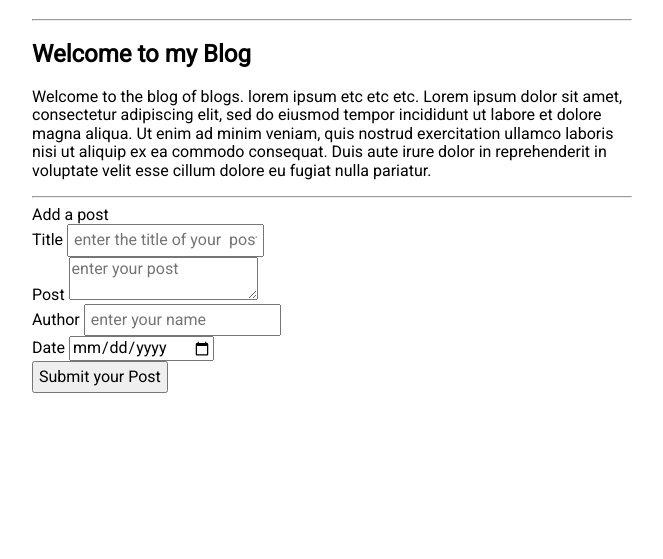
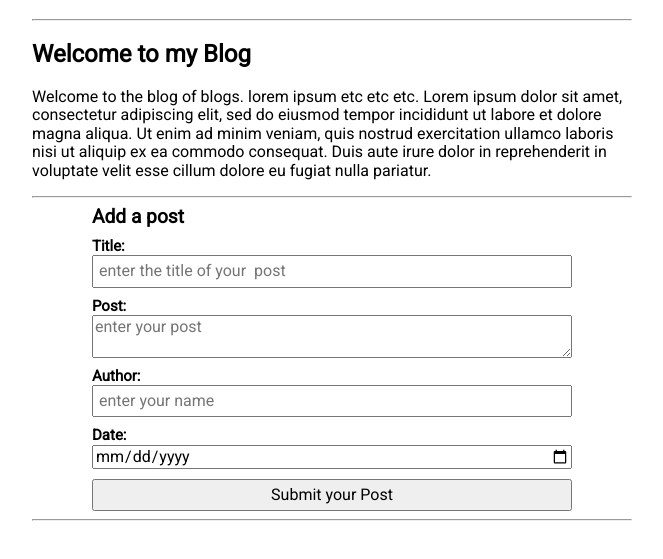
Before and after one commit to jtribulato/blog, a website: page views/index.html in a window 1280 px wide. Shown: the part 61-620 px from the top of the page, without its empty margins (308-971 px from the left). Drawn offline with nearby package versions, Linux system fonts and the light colour scheme; no server answers.

Commit message:
updating files

```diff
--- a/public/client.js
+++ b/public/client.js
@@ -15,8 +15,8 @@ var blogItemTemplate = (
       '<li class="js-post-publishDate">' +
       '</li>' +
       '<div class="post-controls">' +
-        '<button class="js-post-delete">' +
-          '<span class="button-label">delete</span>' +
+        '<button class="js-post-delete" id="js-post-delete">' +
+          '<span class="button-label">Delete</span>' +
         '</button>' +
       '</div>' +
     '</div>'
--- a/public/styles.css
+++ b/public/styles.css
@@ -5,7 +5,10 @@
   body {
     font-family: 'Roboto', sans-serif;
   }
-
+  label {
+    font-weight: 800;
+    font-size: 1.2em;
+  }
   button, input[type="text"] {
     padding: 5px;
   }
@@ -51,3 +54,24 @@
   .js-post-publishDate {
     font-size: 10px;
   }
+  .js-input {
+    font-size: 15px;
+    font-weight: 800;
+ }
+ .js-input, button{
+   margin-top: 10px;
+}
+  }
+input, textarea {
+  width: 80%;
+}
+
+.form-area {
+  width: 80%;
+  display: grid;
+  margin: 0 auto;
+
+}
+.label {
+  margin-bottom: 10px;
+}
--- a/views/index.html
+++ b/views/index.html
@@ -18,17 +18,7 @@
             <h1>Blog of Blogs</h1>
         </header>
         <main>
-            <!-- <section>
-          <h2>Blog</h2>
-          <form id="blog-form">
-            <label for="blog-entry">Add an post</label>
-            <input type="text" name="blog-entry" id="js-new-item" placeholder="enter your  post">
-            <button type="submit">Add your Post</button>
-          </form>
 
-          <ul class="blog-items">
-          </ul>
-        </section> -->
             <hr>
             <section>
                 <h2>Welcome to my Blog</h2>
@@ -39,16 +29,21 @@
                     cillum dolore eu fugiat nulla pariatur.
                 </p>
                 <hr>
-                <form action="/blog-posts" method="post" id="js-post-form" >
-                    <label for="blog-entry">Add a post</label><br>
-                    Title <input type="text" name="blog-entry-title" id="js-title" placeholder="enter the title of your  post"><br>
-                    Post <textarea type="text" name="blog-entry-content" id="js-content" placeholder="enter your post"></textarea><br>
-                    Author <input type="text" name="blog-entry-author" id="js-author" placeholder="enter your name"><br>
-                    Date <input type="date" name="blog-entry-publishDate" id="js-publishDate" placeholder="enter the date"><br>
-
-
-                    <button type="submit">Submit your Post</button>
-                  </form>
+                 <form action="/blog-posts" method="post" id="js-post-form">
+                    <div class="form-area">
+                        <label for="blog-entry"><span class="label"> Add a post</span></label>
+                        <span class="js-input js-input-title">Title:</span><input type="text" name="blog-entry-title"
+                            id="js-title" placeholder="enter the title of your  post">
+                        <span class="js-input js-input-content">Post:</span><textarea type="text" name="blog-entry-content"
+                            id="js-content" placeholder="enter your post"></textarea>
+                        <span class="js-input js-input-author">Author:</span><input type="text" name="blog-entry-author"
+                            id="js-author" placeholder="enter your name">
+                        <span class="js-input js-input-publishDate">Date:</span><input type="date" name="blog-entry-publishDate"
+                            id="js-publishDate" placeholder="enter the date">
+                        <button type="submit">Submit your Post</button>
+                    </div>
+                </form>
+                <hr>
                 <ul class="blogListings">
                 </ul>
             </section>
```
